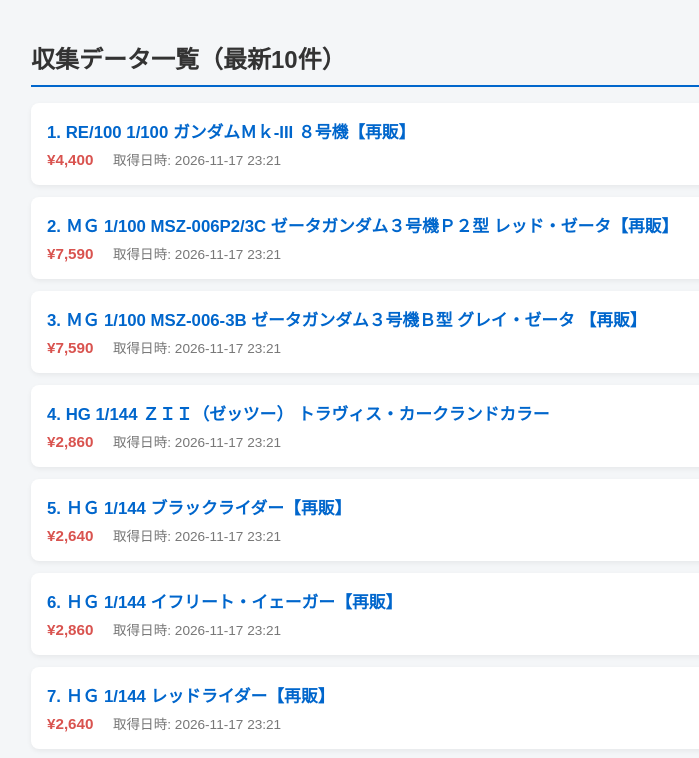
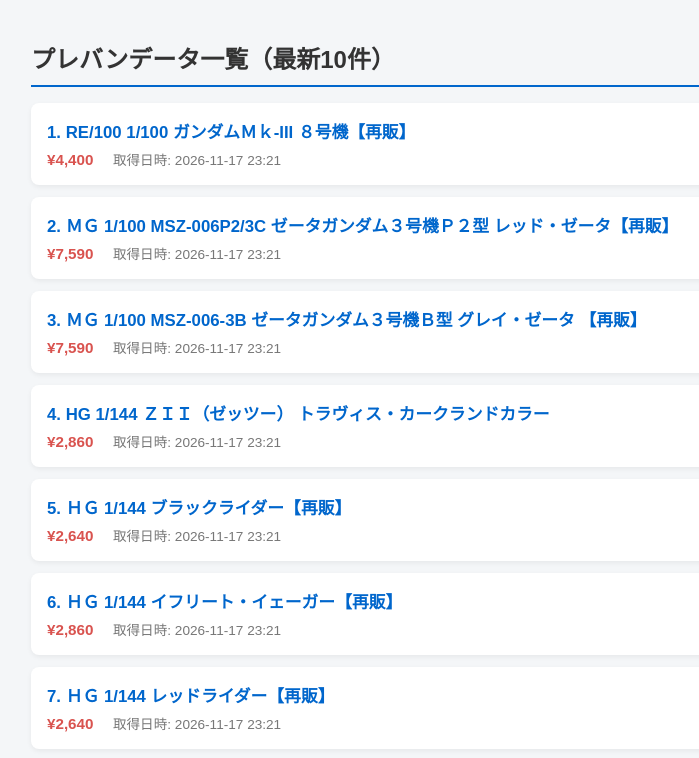
Before and after one commit to p-bandai-luc/p-bandai, a plain HTML site: page index.html in a window 1280 px wide. Shown: the top 758 px of the page, without its empty margins (209-908 px from the left). Drawn offline with Linux system fonts and the light colour scheme.

Commit message:
Update index.html

```diff
--- a/index.html
+++ b/index.html
@@ -20,7 +20,7 @@
     <meta name="robots" content="noai, odncpa">
 </head>
 <body>
-    <h1>収集データ一覧（最新10件）</h1>
+    <h1>プレバンデータ一覧（最新10件）</h1>
     <div id="list">読み込み中...</div>
 
     <script>
```
